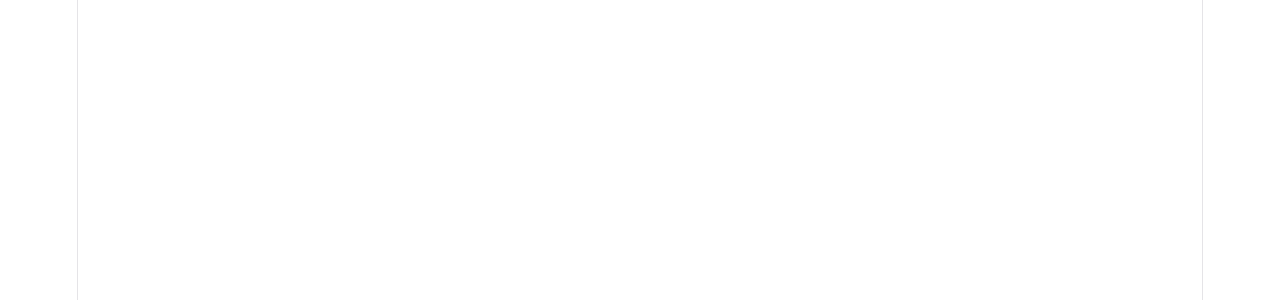
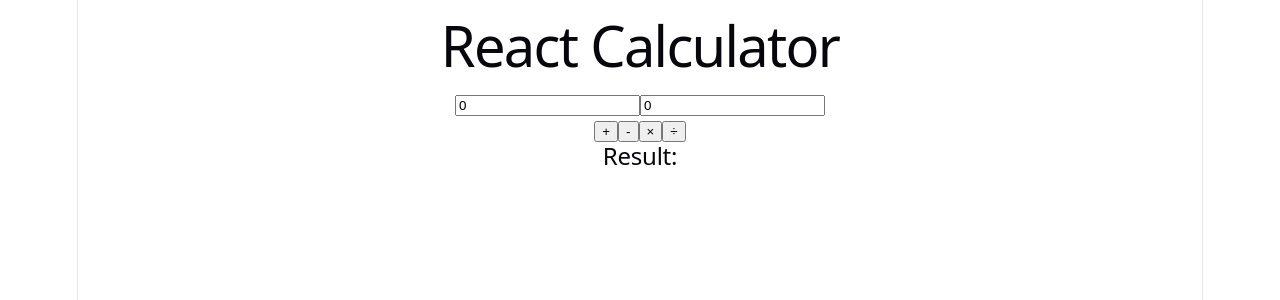
Before and after one commit to saraehrari/Caculate, a React (Vite) app in the folder Calculate/: page / in a window 1280 px wide. Shown: the top 300 px of the page. Built offline with nearby package versions, Linux system fonts and the light colour scheme.

Commit message:
Update App.jsx

```diff
--- a/Calculate/src/App.jsx
+++ b/Calculate/src/App.jsx
@@ -35,9 +35,43 @@ function App(){
 
   }
 
+  return(
+  <div className="calculator">
+    <h1>React Calculator</h1>
 
+    <form>
+      {/* First Number */}
+      <input
+        type="number"
+        value={num1}
+        onChange={(e) => setNum1(e.target.value)}
+        placeholder="Enter first number"
+      />
 
+      {/* Second Number */}
+      <input
+        type="number"
+        value={num2}
+        onChange={(e) => setNum2(e.target.value)}
+        placeholder="Enter second number"
+      />
 
+      {/* Calculation Buttons */}
+      <div>
+        <button type="button" onClick={Addition}>+</button>
+        <button type="button" onClick={Subtraction}>-</button>
+        <button type="button" onClick={Multiplication}>×</button>
+        <button type="button" onClick={Division}>÷</button>
+      </div>
+
+      {/* Result */}
+      <h2>Result: {dsplay}</h2>
+
+      {/* Error Message */}
+      {error && <p>{error}</p>}
+    </form>
+  </div>
+  )
 }
 
 export default App;
```
